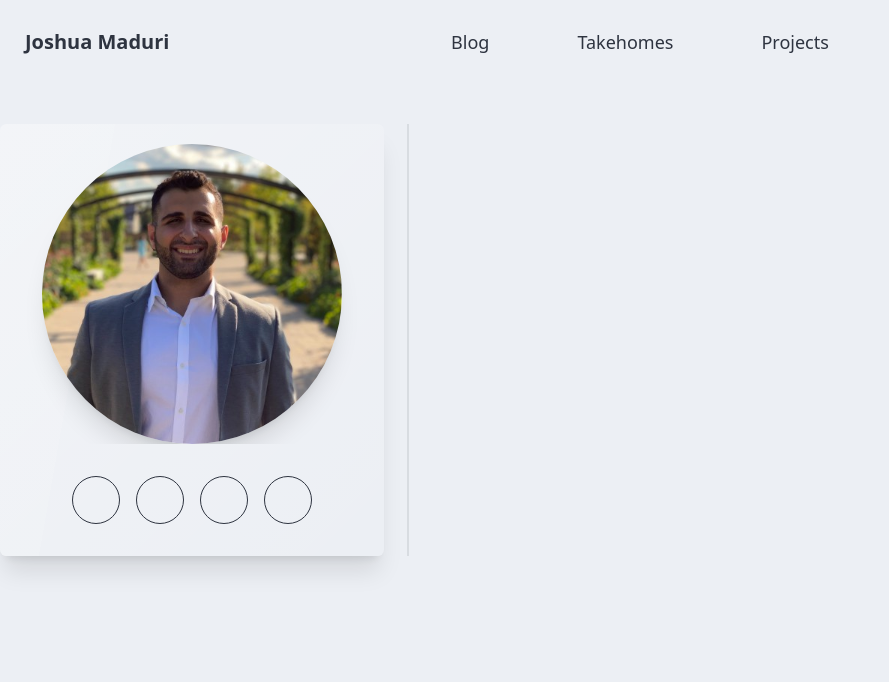
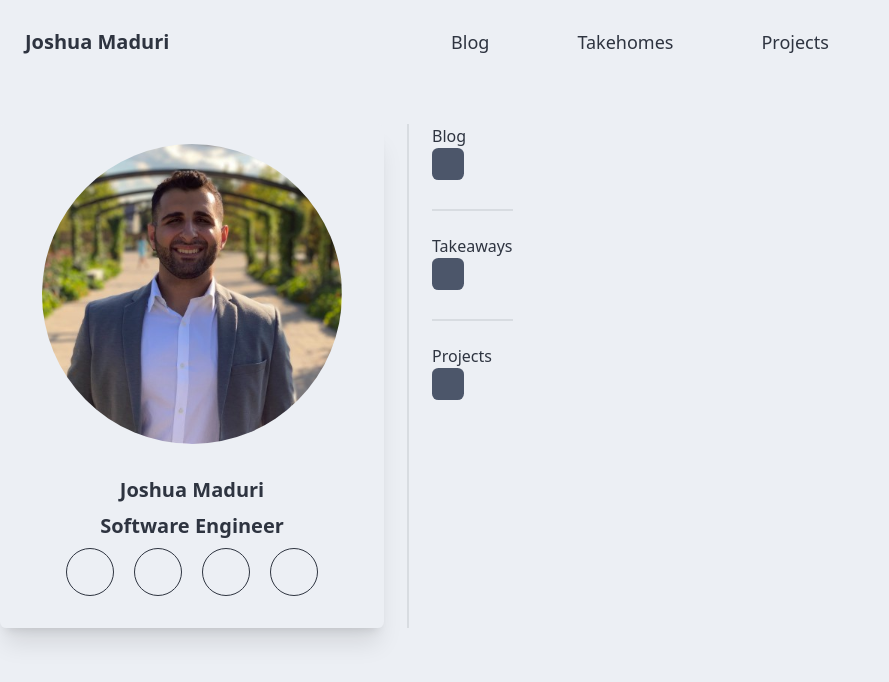
Before and after one commit to JoshuaMaduri/mydevblog, a Next.js app in the folder blog/: page / in a window 1280 px wide. Shown: the top 682 px of the page, without its empty margins (0-889 px from the left). Built offline with nearby package versions, Linux system fonts and the light colour scheme.

Commit message:
Updated Code without Blogs and Content

```diff
--- a/blog/app/lib/store.js
+++ b/blog/app/lib/store.js
@@ -1,4 +1,4 @@
-import { configureStore, combineSlices } from '@reduxjs/toolkit';
+import { configureStore } from '@reduxjs/toolkit';
 
 // const rootReducer = {
 //   menuToggle: menuReducer,
--- a/blog/app/page.js
+++ b/blog/app/page.js
@@ -4,48 +4,67 @@ import Link from "next/link";
 export default function Home() {
   return (
     <div className="h-full mt-10 flex">
-      <div className="card bg-base-100 w-96 shadow-xl glass">
+      <div className="card bg-base-100 w-96 shadow-xl">
         <figure className="px-5 pt-5">
           <Image
             src="/Profile.jpeg"
             width={300}
             height={300}
             alt="Profile Pic"
-            className="rounded-full shadow-xl "
+            className="rounded-full"
           />
         </figure>
         <div className="card-body items-center text-center">
-            <ul className="flex">
+            <h1 className="card-title">Joshua Maduri</h1>
+            <h5 className="card-title">Software Engineer</h5>
+
+            <ul className="flex gap-5">
               <li>
-                <Link href="https://www.linkedin.com/in/jamaduri-it/" className="btn btn-circle btn-outline mx-2">
+                <Link href="https://www.linkedin.com/in/jamaduri-it/" className="btn btn-circle btn-outline">
                   <i class="fa-brands fa-linkedin-in" aria-hidden="true"></i>
                 </Link>
               </li>
 
               <li>
-                <Link href="https://twitter.com" className="btn btn-circle btn-outline mx-2">
+                <Link href="https://twitter.com" className="btn btn-circle btn-outline">
                   <i class="fa-brands fa-twitter" aria-hidden="true"></i>
                 </Link>
               </li>
 
               <li>
-                <Link href="https://www.github.com/JoshuaMaduri" className="btn btn-circle btn-outline mx-2">
+                <Link href="https://www.github.com/JoshuaMaduri" className="btn btn-circle btn-outline">
                   <i class="fa-brands fa-github" aria-hidden="true"></i>
                 </Link>
               </li>
 
               <li>
-                <Link href="https://www.upwork.com/freelancers/~01ba971cd79401ca10" className="btn btn-circle btn-outline mx-2">
+                <Link href="https://www.upwork.com/freelancers/~01ba971cd79401ca10" className="btn btn-circle btn-outline">
                   <i class="fa-brands fa-upwork" aria-hidden="true"></i>
                 </Link>
               </li>
             </ul>
         </div>
       </div>
+
       <div className="divider lg:divider-horizontal"></div>
+
       <div>
+        <h2>Blog</h2>
+        <div className="carousel carousel-center bg-neutral rounded-box max-w-md space-x-4 p-4">
 
+        </div>
+        <div className="divider"></div>
+        <h2>Takeaways</h2>
+        <div className="carousel carousel-center bg-neutral rounded-box max-w-md space-x-4 p-4">
+
+        </div>
+        <div className="divider"></div>
+        <h2>Projects</h2>
+        <div className="carousel carousel-center bg-neutral rounded-box max-w-md space-x-4 p-4">
+
+        </div>
       </div>
+
     </div>
   );
 }
```
